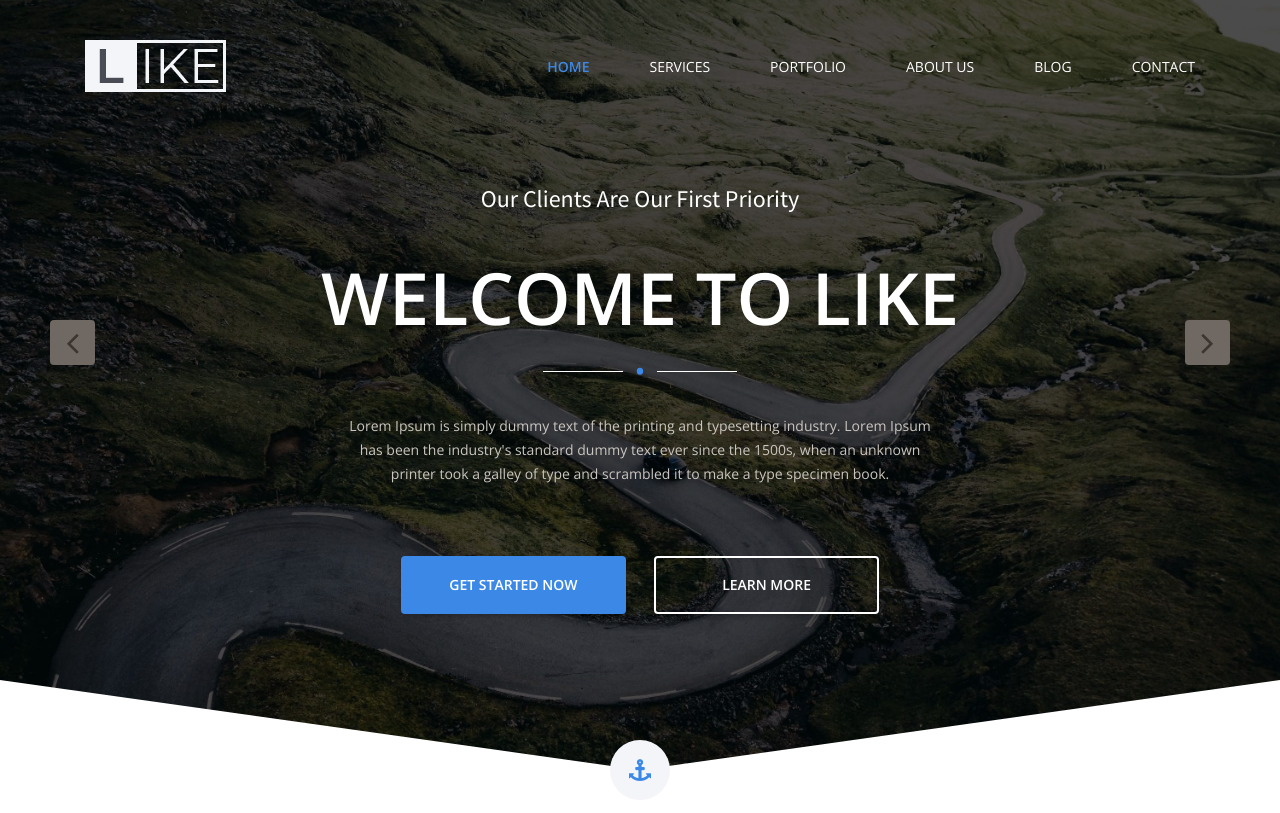
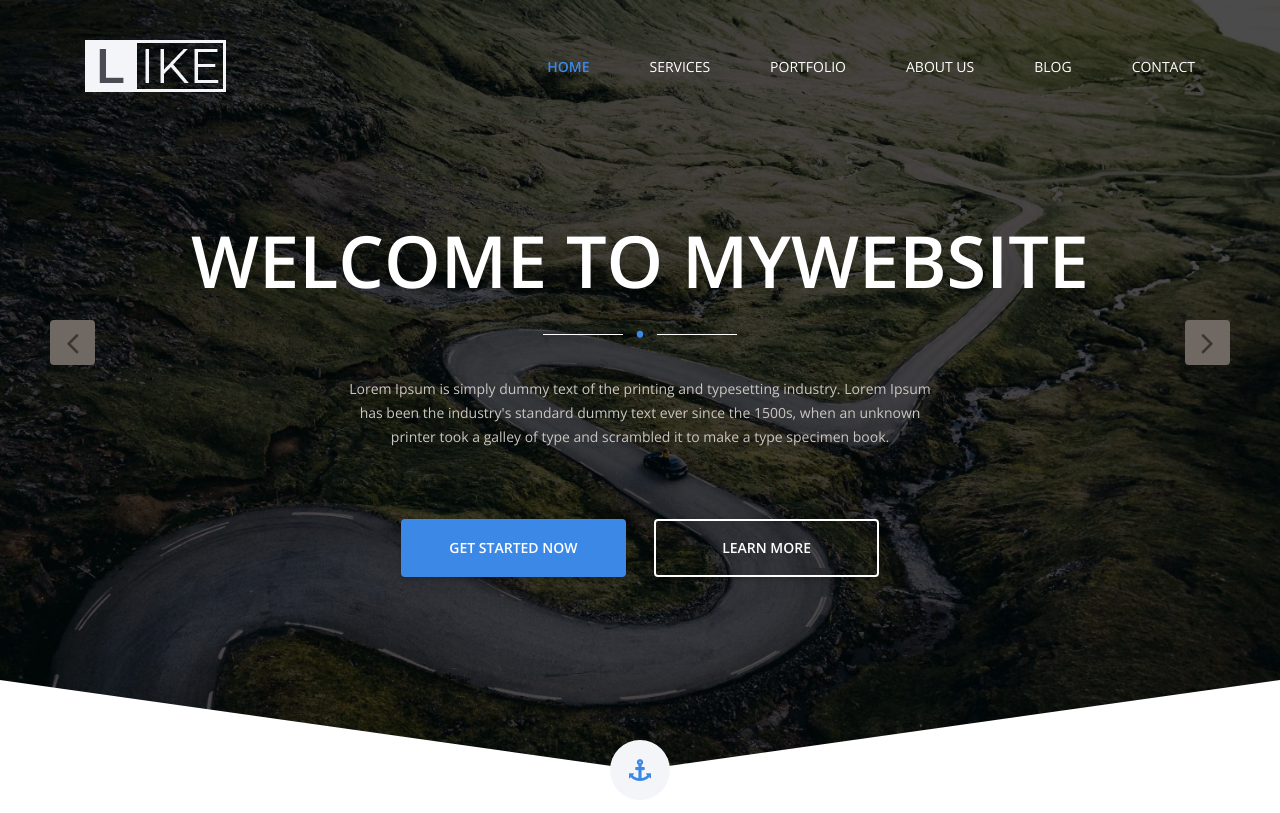
Before and after one commit to HarshilKhandelwall/samplewebsite, a Django app: page / in a window 1280 px wide. Shown: the top 813 px of the page. Run offline with Django 3.2, Linux system fonts and the light colour scheme; some libraries are stand-ins or nearby versions.

Commit message:
first commit
commited

```diff
--- a/templates/index.html
+++ b/templates/index.html
@@ -39,8 +39,7 @@
             <div>
                 <div class="home-slider--wrapper__inner" style="background-image: url('{% static 'website/' %}assets/img/slider.jpg')">
                     <div class="container">
-                        <h3>Our clients are our first priority</h3>
-                        <h1>WELCOME TO LIKE</h1>
+                        <h1>WELCOME TO MyWebsite</h1>
                         <span class="dot-dash">.</span>
                         <p>Lorem Ipsum is simply dummy text of the printing and typesetting industry. Lorem Ipsum has been the industry's standard dummy text ever since the 1500s, when an unknown printer took a galley of type and scrambled it to make a type specimen book.</p>
                         <div class="slider-buttons">
@@ -53,8 +52,7 @@
             <div>
                 <div class="home-slider--wrapper__inner" style="background-image: url('{% static 'website/' %}assets/img/slider.jpg')">
                     <div class="container">
-                        <h3>Our clients are our first priority</h3>
-                        <h1>WELCOME TO LIKE 2</h1>
+                        <h1>WELCOME TO MyWebsite</h1>
                         <span class="dot-dash">.</span>
                         <p>Lorem Ipsum is simply dummy text of the printing and typesetting industry. Lorem Ipsum has been the industry's standard dummy text ever since the 1500s, when an unknown printer took a galley of type and scrambled it to make a type specimen book.</p>
                         <div class="slider-buttons">
```
